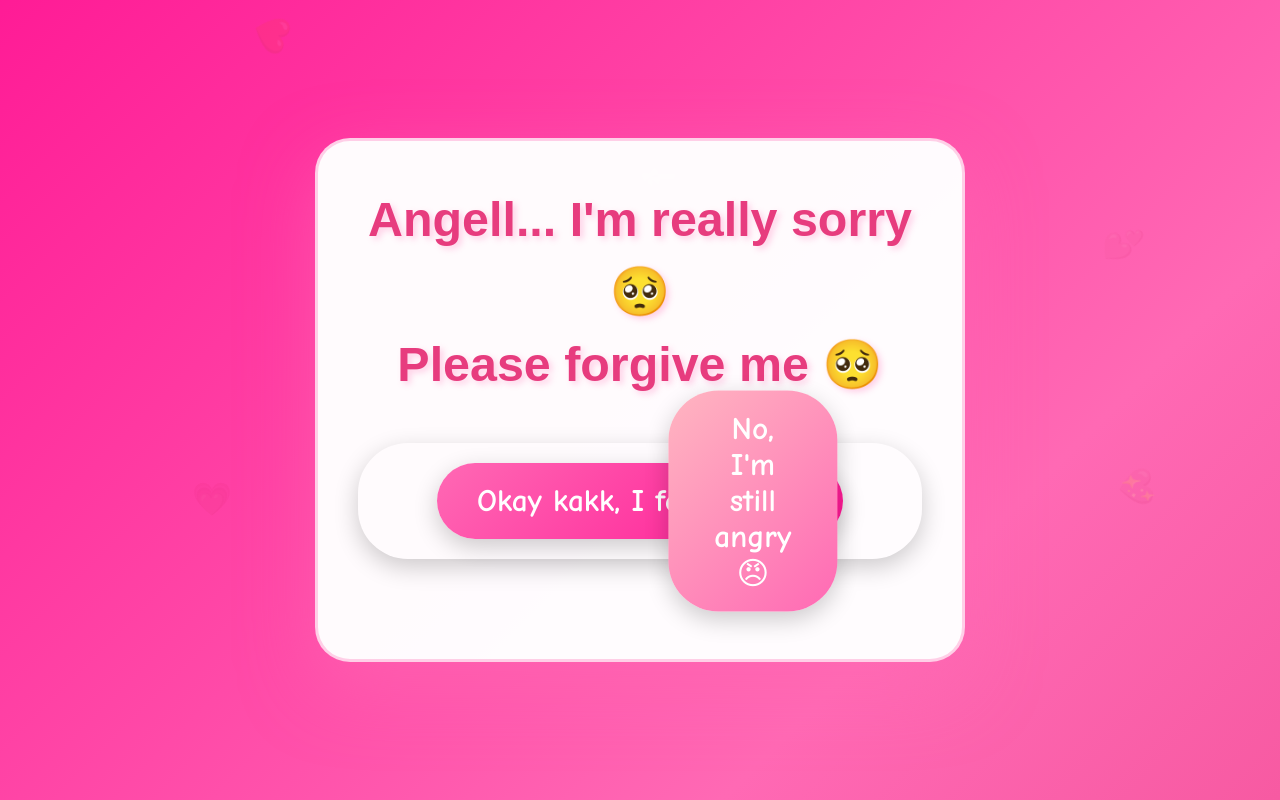
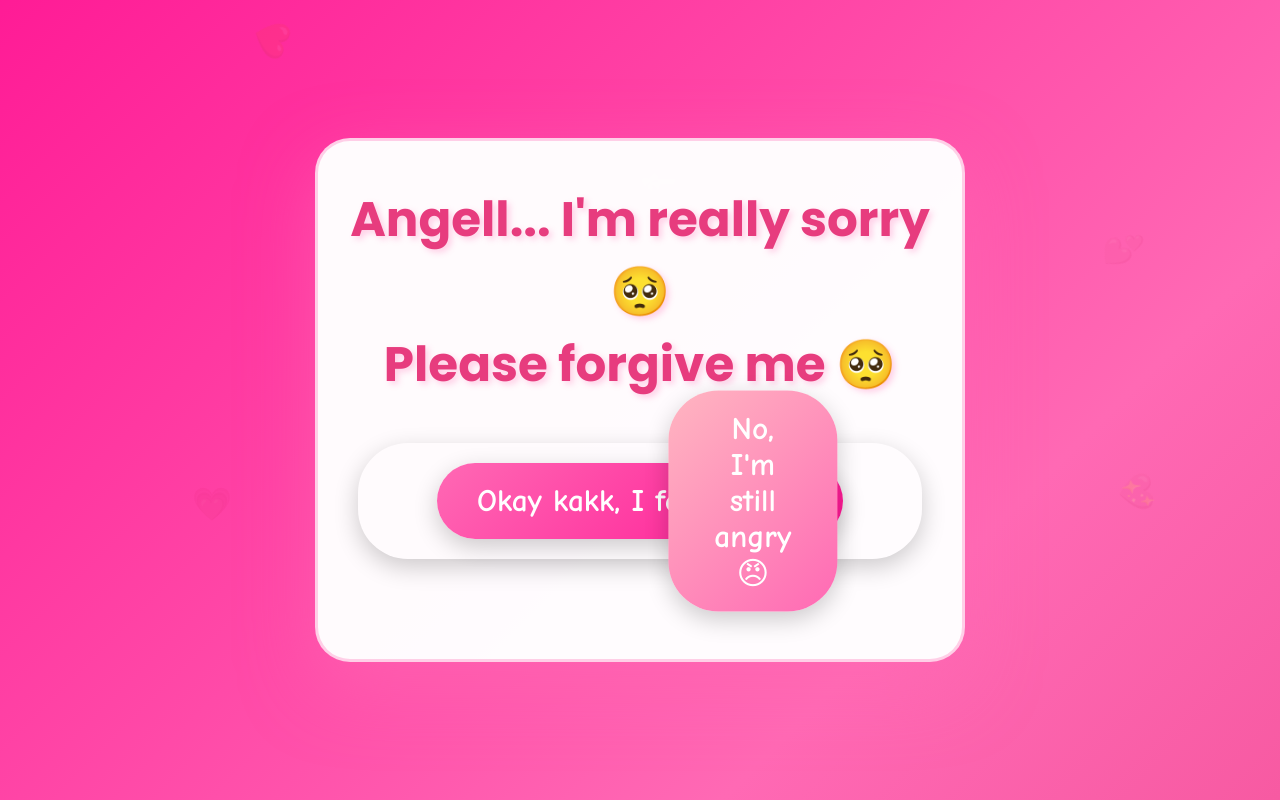
Before and after one commit to ren-minta-maaf/maafin-ya, a plain HTML site: page index.html in a window 1280 px wide. Drawn offline with Linux system fonts and the light colour scheme.

Commit message:
index.html

```diff
--- a/index.html
+++ b/index.html
@@ -4,6 +4,10 @@
     <meta charset="UTF-8">
     <meta name="viewport" content="width=device-width, initial-scale=1.0">
     <title>I'm Really Sorry 🥺</title>
+
+    <!-- Import Google Fonts Poppins supaya font-nya konsisten dan tidak berubah-ubah di HP -->
+    <link href="https://fonts.googleapis.com/css2?family=Poppins:wght@400;600;700&display=swap" rel="stylesheet">
+
     <style>
         * {
             margin: 0;
```
